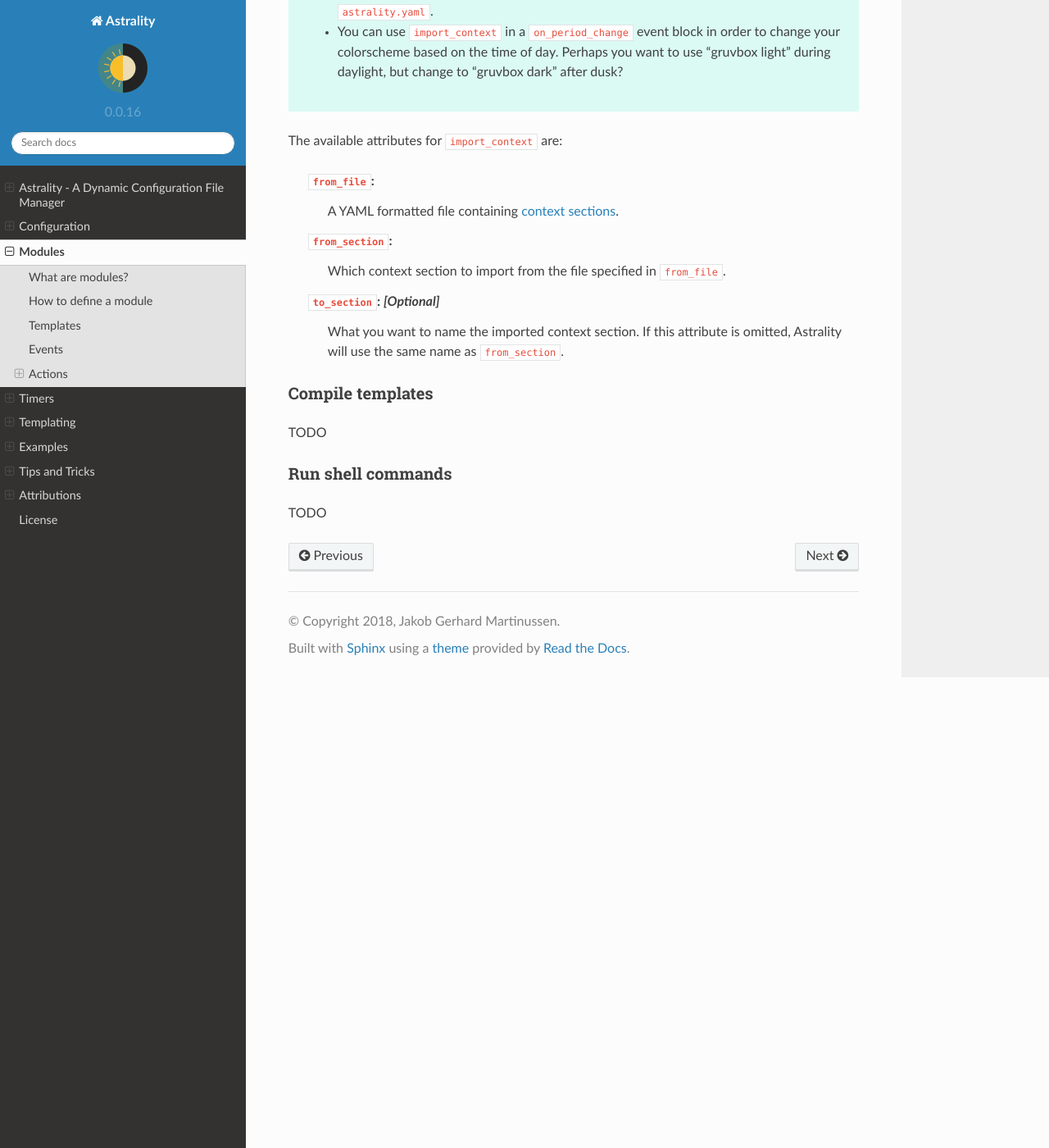
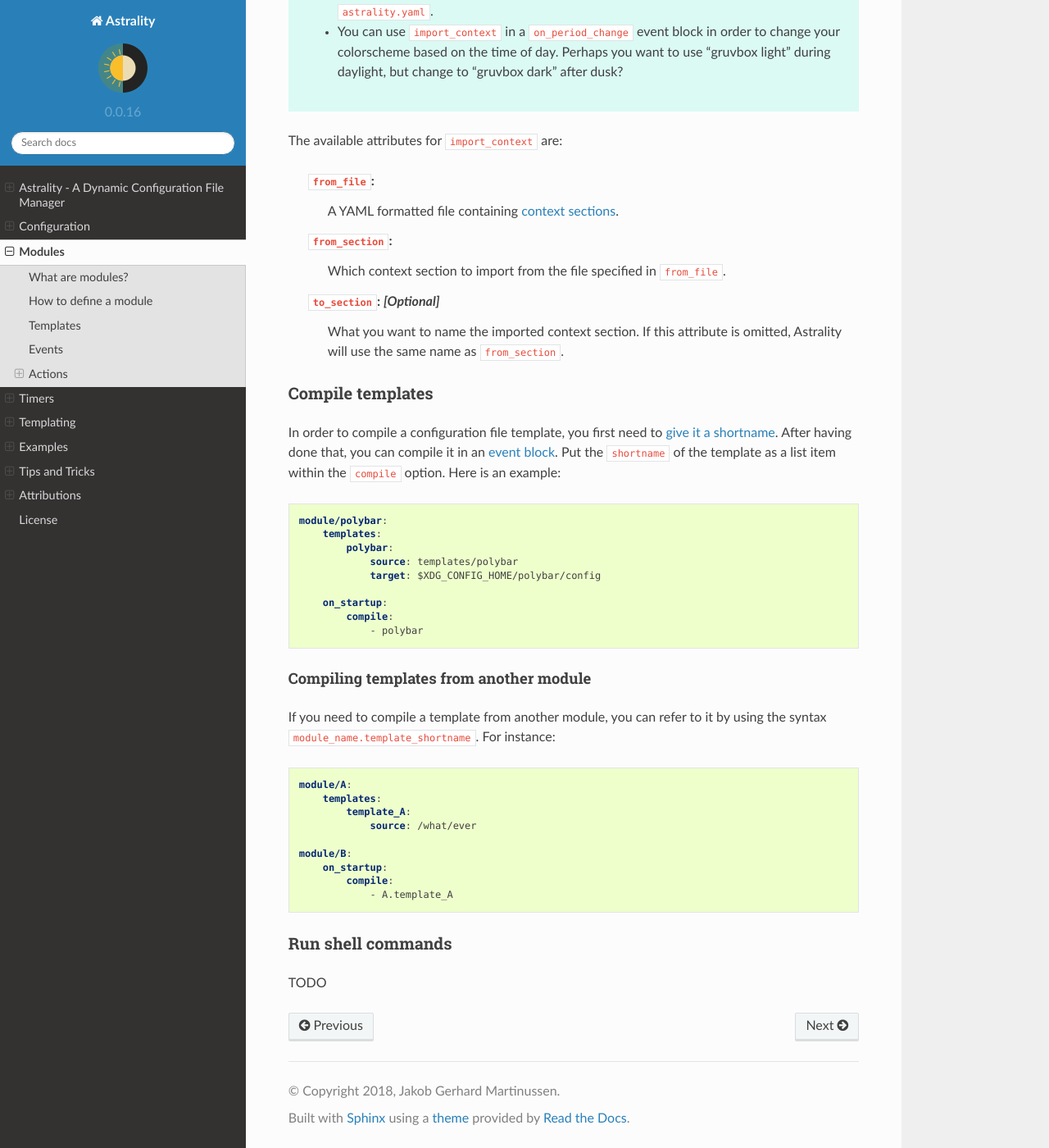
Before and after one commit to JakobGM/astrality, a Sphinx documentation site: the page built from docs/modules.rst, in a window 1280 px wide and 1400 px high, scrolled down 3940 px. Shown: the whole window at 82% size. Built offline with Sphinx 7.4.7 and the Read the Docs theme 2.0.0, drawn with Linux system fonts in a browser that asks for light colours.

Commit message:
Add documentation for how to compile templates

```diff
--- a/docs/modules.rst
+++ b/docs/modules.rst
@@ -186,7 +186,38 @@ The available attributes for ``import_context`` are:
 Compile templates
 -----------------
 
-TODO
+In order to compile a configuration file template, you first need to :ref:`give it a shortname <templates>`.
+After having done that, you can compile it in an :ref:`event block <events>`. Put the ``shortname`` of the template as a list item within the ``compile`` option.
+Here is an example:
+
+.. code-block:: yaml
+
+    module/polybar:
+        templates:
+            polybar:
+                source: templates/polybar
+                target: $XDG_CONFIG_HOME/polybar/config
+
+        on_startup:
+            compile:
+                - polybar
+
+Compiling templates from another module
+~~~~~~~~~~~~~~~~~~~~~~~~~~~~~~~~~~~~~~~
+
+If you need to compile a template from another module, you can refer to it by using the syntax ``module_name.template_shortname``. For instance:
+
+.. code-block:: yaml
+
+    module/A:
+        templates:
+            template_A:
+                source: /what/ever
+
+    module/B:
+        on_startup:
+            compile:
+                - A.template_A
 
 .. _run_action:
 
```
